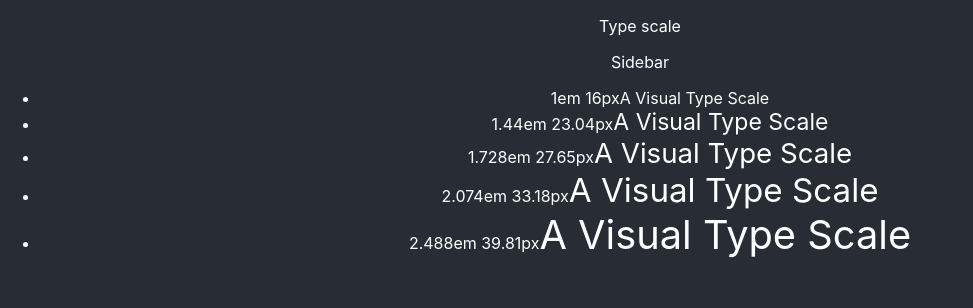
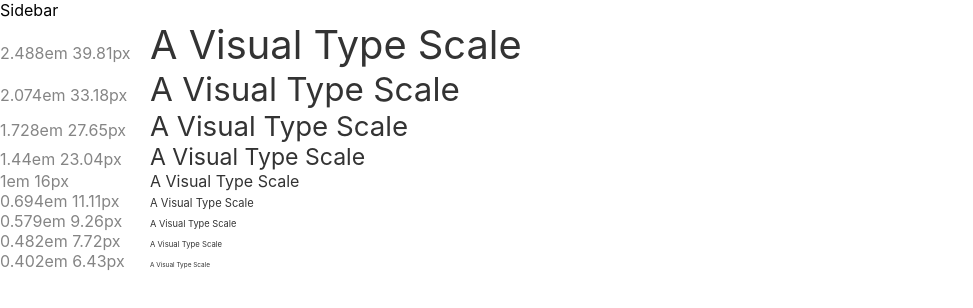
Before and after one commit to rangle/rangle-type-scale, a React (Create React App) app: page / in a window 1280 px wide. Shown: the top 308 px of the page, without its empty margins (0-973 px from the left). Built offline with nearby package versions, Linux system fonts and the light colour scheme.

Commit message:
Adding math for values smaller than 1em

```diff
--- a/package.json
+++ b/package.json
@@ -8,7 +8,8 @@
     "react-redux": "^6.0.1",
     "react-scripts": "2.1.8",
     "redux": "^4.0.1",
-    "redux-thunk": "^2.3.0"
+    "redux-thunk": "^2.3.0",
+    "styled-components": "^4.1.3"
   },
   "scripts": {
     "start": "react-scripts start",
--- a/src/App.js
+++ b/src/App.js
@@ -1,20 +1,22 @@
 import React, { Component } from 'react';
-import './App.css';
+import { ThemeProvider } from "styled-components";
 import Sidebar from './components/Sidebar';
 import SpecimenList from './components/SpecimenList';
+
+const theme = {
+  black: "#333333",
+  lightGray: "#858585",
+}
 
 class App extends Component {
   render() {
     return (
-      <div className="App">
-        <header className="App-header">
-          <p>
-            Type scale
-          </p>
+      <ThemeProvider theme={theme}>
+        <div className="App">
           <Sidebar></Sidebar>
           <SpecimenList></SpecimenList>
-        </header>
-      </div>
+        </div>
+      </ThemeProvider>
     );
   }
 }
--- a/src/components/Specimen.js
+++ b/src/components/Specimen.js
@@ -1,4 +1,13 @@
 import React from 'react';
+import styled from "styled-components";
+
+const SpecimenBody = styled.div`
+  .label {
+    color: ${props => props.theme.lightGray};
+    display: inline-block;
+    width: 150px;
+  }
+`;
 
 const countDecimals = (num) => {
   if (Math.floor(num.valueOf()) === num.valueOf()) return 0;
@@ -15,16 +24,16 @@ const Specimen = (props) => {
   };
 
   return (
-    <li>
-      <span>
+    <SpecimenBody>
+      <span class="label">
         {typeScaleEms}
         em&nbsp;
         {typeScalePx}px
       </span>
-      <span style={styles}>
+      <span class="value" style={styles}>
         {props.previewText}
       </span>
-    </li>
+    </SpecimenBody>
   );
 };
 
--- a/src/components/SpecimenList.js
+++ b/src/components/SpecimenList.js
@@ -1,22 +1,28 @@
 import React, { Component } from 'react';
 import { connect } from "react-redux";
 import Specimen from './Specimen';
+import styled from 'styled-components';
+
+const StyledList = styled.div`
+  color: ${props => props.theme.black};
+  list-style: none;
+  margin: 0;
+  padding: 0;
+`;
 
 class SpecimenList extends Component {
   render() {
     const { baseSize, numberOfSpecimens, previewText, typeScaleSize } = this.props;
-    const specimens = [];
-    for (let i = 1; i <= numberOfSpecimens; i++) {
-      if (i === 1) {
-        specimens.push(i);
-      } else {
-        specimens.push(Math.pow(typeScaleSize, i));
-      }
+    const specimens = [1];
+    for (let i = 2; i <= numberOfSpecimens; i++) {
+        specimens.unshift(Math.pow(typeScaleSize, i));
+        specimens.push(Math.pow(typeScaleSize, -i));
     }
 
     return (
-      <ul>
+      <StyledList>
         {specimens.map((specimen, i) => (
+          <li>
             <Specimen
               baseSize={baseSize}
               previewText={previewText}
@@ -24,8 +30,9 @@ class SpecimenList extends Component {
               typeScaleValue={specimen}
               key={`specimen-${i}`}
             />
+          </li>
         ))}
-      </ul>
+      </StyledList>
     );
   }
 }
@@ -37,10 +44,6 @@ const mapStateToProps = state => ({
   typeScaleSize: state.typeScale.value,
 });
 
-const mapDispatchToProps = {
-};
-
 export default connect(
   mapStateToProps,
-  mapDispatchToProps,
 )(SpecimenList);
```
Also changed, not shown: 1 other file (tests, documents, lock files or other folders). Lines whose indentation alone changed are shown as unchanged.
